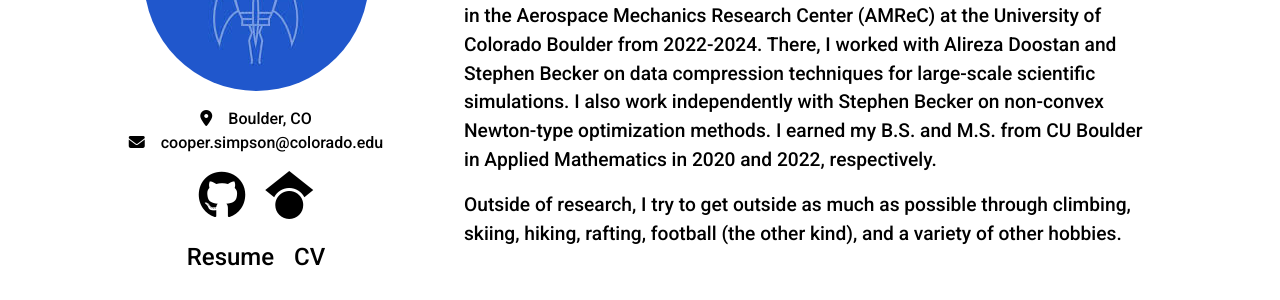
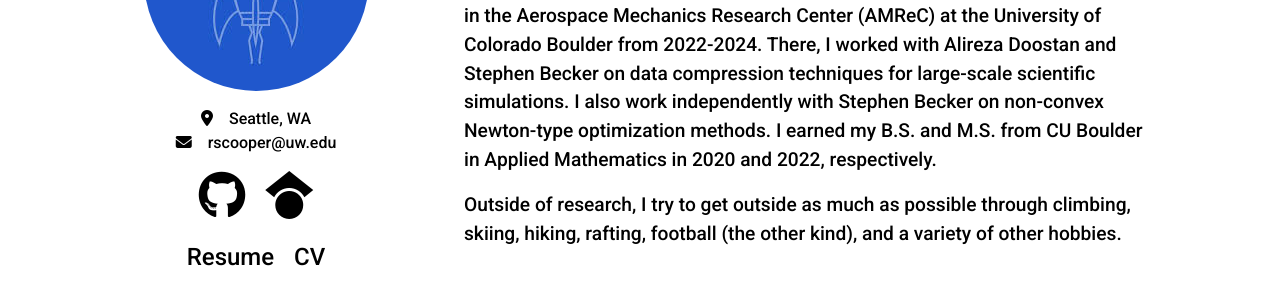
Before and after one commit to RS-Coop/RS-Coop.github.io, a Jekyll site: the page built from index.html, in a window 1280 px wide. Shown: the part 414-714 px from the top of the page. Built offline with Jekyll 4.4.1, drawn with Linux system fonts in a browser that asks for light colours; nearby versions of some CDN libraries.

Commit message:
Updating CV and Resume and a few about me things.

```diff
--- a/index.html
+++ b/index.html
@@ -16,10 +16,10 @@ title: Home
       <img src="assets/images/placeholder.png">
       <ol>
         <li>
-          <i class="fa fa-location-dot"></i>Boulder, CO
+          <i class="fa fa-location-dot"></i>Seattle, WA
         </li>
         <li>
-          <i class="fa fa-envelope"></i>cooper.simpson@colorado.edu
+          <i class="fa fa-envelope"></i>rscooper@uw.edu
         </li>
       </ol>
       <ul>
```
Also changed, not shown: 2 other files.
